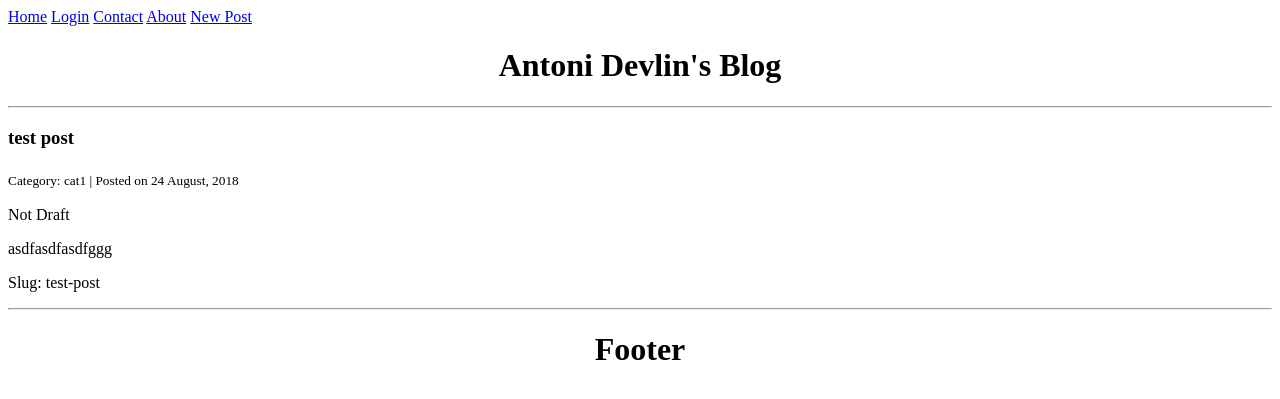
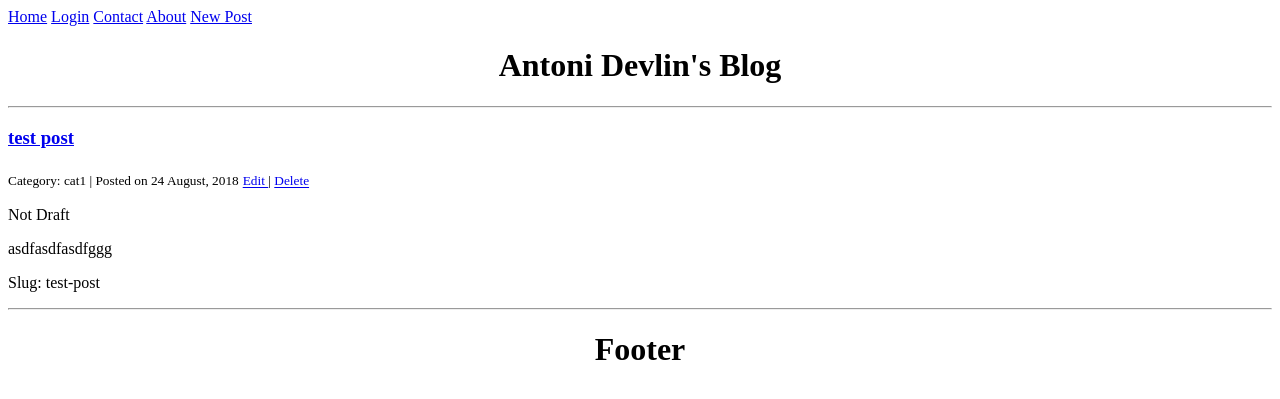
Before and after one commit to antoni-devlin/blog2, a Flask app: page / in a window 1280 px wide. Shown: the top 399 px of the page. Run offline with Flask 2, Linux system fonts and the light colour scheme; data comes from the database, SQL or seed files in the repository; both versions use the stored data as it was after the commit.

Commit message:
Finished CRUD Engine, and moved from id to slug based urls

```diff
--- a/app.py
+++ b/app.py
@@ -39,16 +39,7 @@ class Post(db.Model):
 
 event.listen(Post.title, 'set', Post.generate_slug, retval=False)
 
-
-
-
-
-
-# Slugify test
-# txt = "This is a test ---"
-# r = slugify(txt)
-# self.assertEqual(r, "this-is-a-test")
-
+#Home Page Route
 @app.route('/')
 @app.route('/index')
 def index():
@@ -69,9 +60,9 @@ def add_post():
     return render_template('add.html', form=form)
 
 # Edit Existing Post
-@app.route('/edit/<string:id>', methods=['GET', 'POST'])
-def edit_post(id):
-    post = Post.query.get(id)
+@app.route('/edit/<string:slug>', methods=['GET', 'POST'])
+def edit_post(slug):
+    post = Post.query.filter_by(slug=slug).first_or_404()
     form = AddEditPost(obj=post)
     if form.validate_on_submit():
         post.title = form.title.data
@@ -82,11 +73,18 @@ def edit_post(id):
         return redirect(url_for('index'))
     return render_template('add.html', form=form)
 
+@app.route('/delete/<string:slug>')
+def delete_post(slug):
+    Post.query.filter_by(slug=slug).delete()
+    db.session.commit()
+    return redirect(url_for('index'))
 
-@app.route('/posts/<int:id>')
-def showpost(id):
-    post = Post.query.get(id)
-    return render_template("post.html", post=post, pid=id )
+
+# Navigate to post by slug
+@app.route('/post/<string:slug>')
+def byslug(slug):
+    post = Post.query.filter_by(slug=slug).first_or_404()
+    return render_template("post.html", post=post, slug=slug)
 
 
 @app.route('/login')
--- a/forms.py
+++ b/forms.py
@@ -9,3 +9,5 @@ class AddEditPost(FlaskForm):
     draft = BooleanField('Draft')
     body = TextAreaField('Content Area')
     submit = SubmitField('Create Post')
+
+# class LoginForm(FlaskForm):
--- a/templates/index.html
+++ b/templates/index.html
@@ -5,8 +5,9 @@
 <hr>
 
 {% for post in posts %}
-    <h3> {{post.title}} </h3>
+    <h3>  <a href="{{ url_for('byslug', slug=post.slug)}}">{{post.title}}</a>  </h3>
     <sub>Category: {{post.category}} | Posted on {{post.date_posted.strftime('%d %B, %Y')}}</sub>
+    <sub> <a href="{{url_for('edit_post', slug=post.slug)}}"> Edit </a> | <a href="{{url_for('delete_post', slug=post.slug)}}"> Delete</a> </sub>
     {% if post.draft %}
         <p>Draft</p>
     {% else %}
```
Also changed, not shown: blogdatabase.db, 2 other files.
